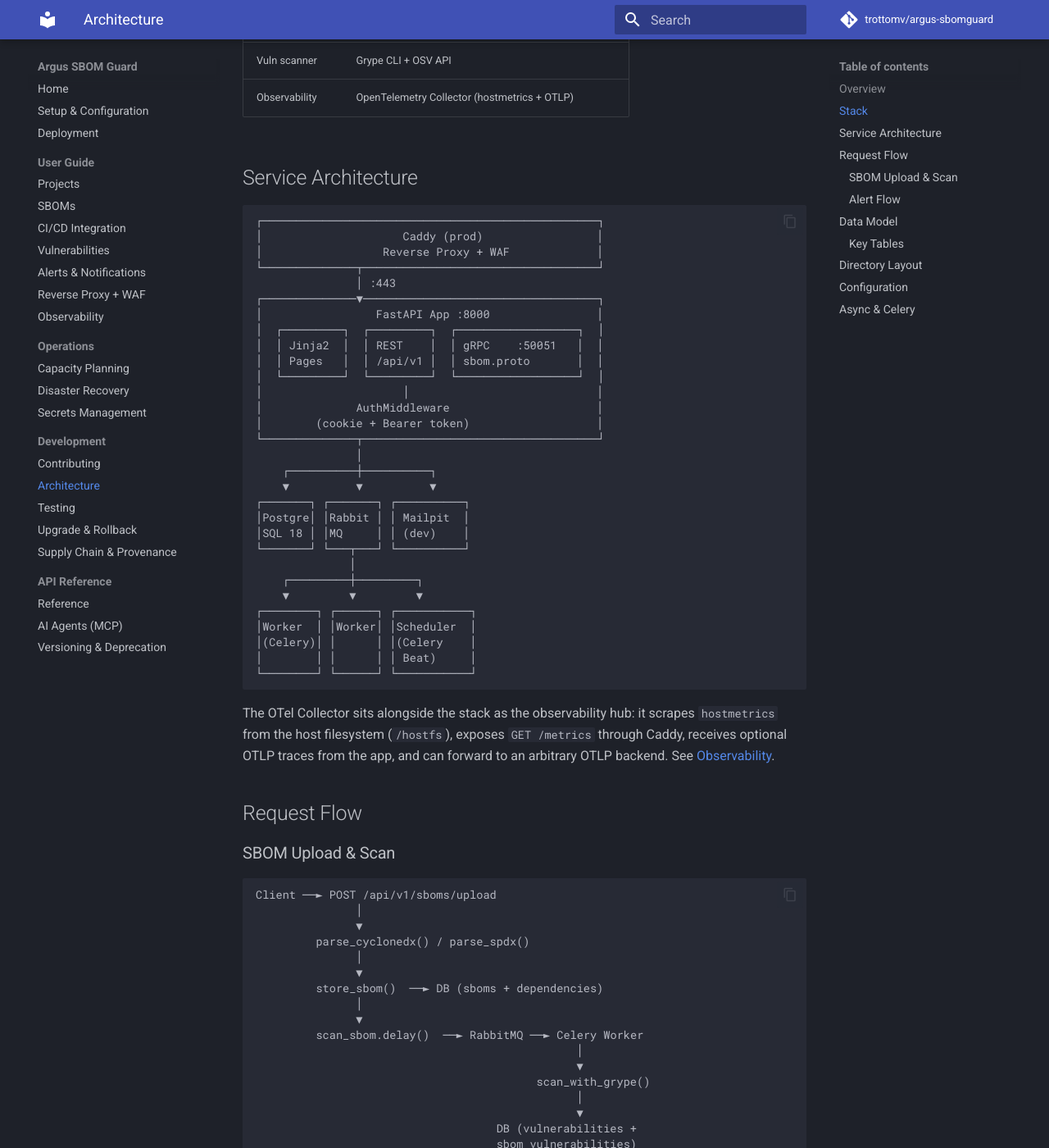
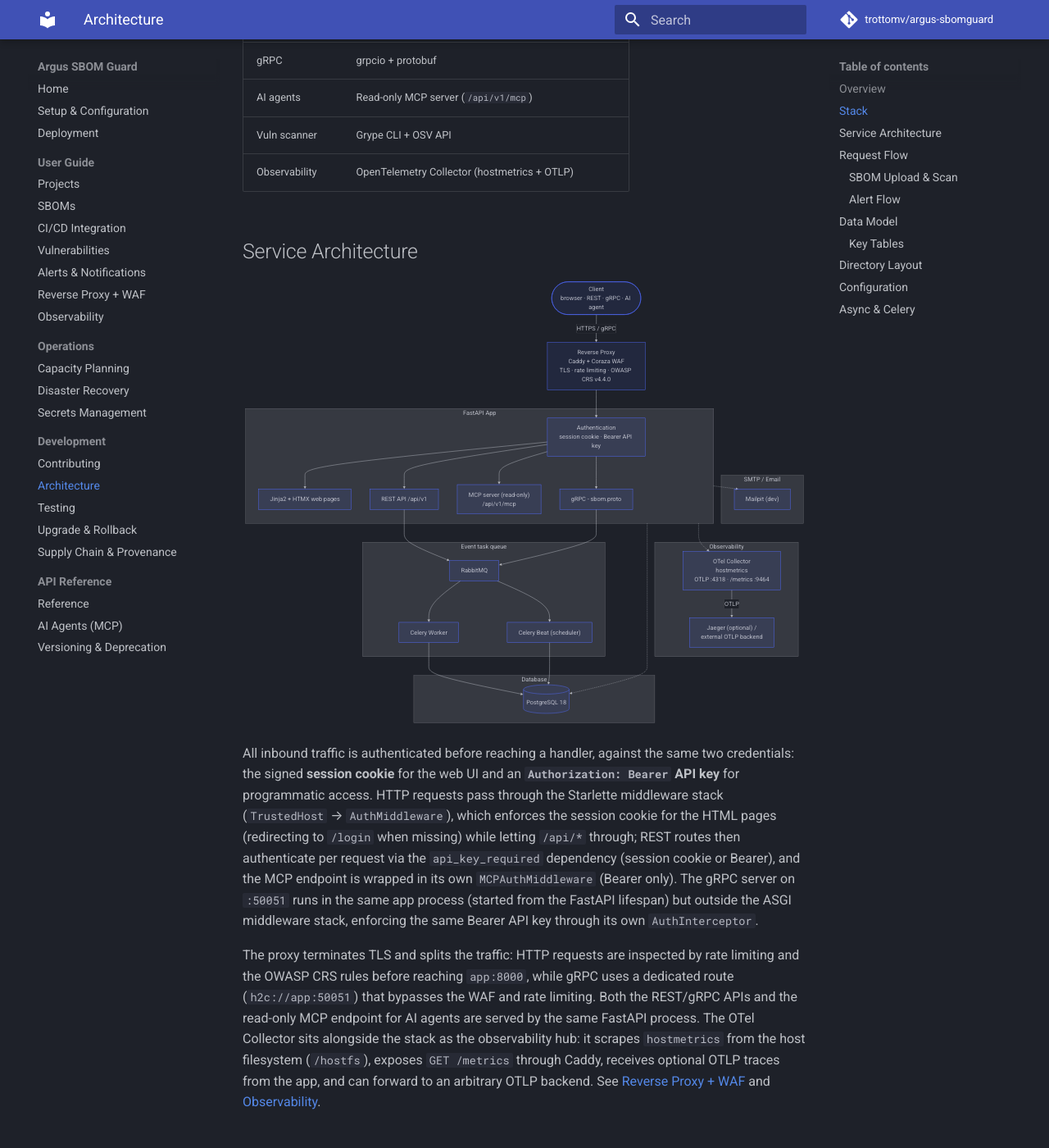
Before and after one commit to trottomv/argus-sbomguard, an MkDocs documentation site: the page built from docs/development/architecture.md, in a window 1280 px wide and 1400 px high, scrolled down 731 px. Shown: the whole window at 82% size. Built offline with MkDocs 1.6.1 and Material for MkDocs 9.7.7, drawn with Linux system fonts in a browser that asks for light colours; comment, search, counter and statistics services are not loaded; the version menu is left out; some of the changed text lies outside the part shown.

Commit message:
docs: convert architecture diagram to Mermaid
Replace the fragile box-drawing service architecture diagram with a Mermaid
flowchart (Caddy + Coraza WAF, app with MCP/gRPC, messaging, database,
Observability and SMTP). Enable the Mermaid superfences fence in mkdocs.yml
and document the authentication flow in prose.

````diff
--- a/docs/development/architecture.md
+++ b/docs/development/architecture.md
@@ -10,6 +10,7 @@ Software Bill of Materials (SBOMs) and tracking vulnerabilities.
 | Component | Technology |
 |-----------|------------|
 | Web framework | FastAPI (uvicorn) |
+| Reverse proxy | Caddy + Coraza WAF (OWASP CRS v4.4.0) |
 | Database | PostgreSQL 18 |
 | DB driver | asyncpg (async) |
 | ORM | SQLAlchemy 2.0 (async session) |
@@ -17,48 +18,91 @@ Software Bill of Materials (SBOMs) and tracking vulnerabilities.
 | Frontend | HTMX + Jinja2 + Alpine.js + DaisyUI 5 + Tailwind CSS v4 |
 | Auth | Passwordless email login + signed cookies |
 | gRPC | grpcio + protobuf |
+| AI agents | Read-only MCP server (`/api/v1/mcp`) |
 | Vuln scanner | Grype CLI + OSV API |
 | Observability | OpenTelemetry Collector (hostmetrics + OTLP) |
 
 ## Service Architecture
 
-```
-┌──────────────────────────────────────────────────┐
-│                     Caddy (prod)                 │
-│                  Reverse Proxy + WAF             │
-└──────────────┬───────────────────────────────────┘
-               │ :443
-┌──────────────▼───────────────────────────────────┐
-│                 FastAPI App :8000                │
-│  ┌─────────┐  ┌─────────┐  ┌──────────────────┐  │
-│  │ Jinja2  │  │ REST    │  │ gRPC    :50051   │  │
-│  │ Pages   │  │ /api/v1 │  │ sbom.proto       │  │
-│  └─────────┘  └─────────┘  └──────────────────┘  │
-│                     │                            │
-│              AuthMiddleware                      │
-│        (cookie + Bearer token)                   │
-└──────────────┬───────────────────────────────────┘
-               │
-    ┌──────────┼──────────┐
-    ▼          ▼          ▼
-┌───────┐ ┌───────┐ ┌──────────┐
-│Postgre│ │Rabbit │ │ Mailpit  │
-│SQL 18 │ │MQ     │ │ (dev)    │
-└───────┘ └───┬───┘ └──────────┘
-              │
-    ┌─────────┼─────────┐
-    ▼         ▼         ▼
-┌────────┐ ┌──────┐ ┌───────────┐
-│Worker  │ │Worker│ │Scheduler  │
-│(Celery)│ │      │ │(Celery    │
-│        │ │      │ │ Beat)     │
-└────────┘ └──────┘ └───────────┘
+```mermaid
+flowchart TB
+    client(["Client<br/>browser · REST · gRPC · AI agent"])
+
+    proxy["Reverse Proxy<br/>Caddy + Coraza WAF<br/>TLS · rate limiting · OWASP CRS v4.4.0"]
+
+    subgraph observability["Observability"]
+        direction TB
+        otel["OTel Collector<br/>hostmetrics<br/>OTLP :4318 · /metrics :9464"]
+        jaeger["Jaeger (optional) / <br/>external OTLP backend"]
+        otel -->|OTLP| jaeger
+    end
+
+    subgraph smtp["SMTP / Email"]
+        direction TB
+        mail["Mailpit (dev)"]
+    end
+
+    subgraph app["FastAPI App"]
+        direction TB
+        auth["Authentication<br/>session cookie · Bearer API key"]
+        pages["Jinja2 + HTMX web pages"]
+        rest["REST API /api/v1"]
+        mcp["MCP server (read-only)<br/>/api/v1/mcp"]
+        grpc["gRPC - sbom.proto"]
+        auth --> pages
+        auth --> rest
+        auth --> mcp
+        auth --> grpc
+    end
+
+    subgraph messaging["Event task queue"]
+        mq["RabbitMQ"]
+        worker["Celery Worker"]
+        beat["Celery Beat (scheduler)"]
+        mq --> worker
+        mq --> beat
+    end
+
+    subgraph data["Database"]
+        pg[("PostgreSQL 18")]
+    end
+
+    client -->|"HTTPS / gRPC"| proxy
+    proxy --> auth
+
+    rest --> mq
+    grpc --> mq
+    worker --> pg
+    beat --> pg
+    app -.-> pg
+    app -.-> otel
+    app -.-> mail
+    mail ~~~ otel
+
 ```
 
-The OTel Collector sits alongside the stack as the observability hub: it scrapes
-`hostmetrics` from the host filesystem (`/hostfs`), exposes `GET /metrics`
-through Caddy, receives optional OTLP traces from the app, and can forward to an
-arbitrary OTLP backend. See [Observability](../guide/observability.md).
+All inbound traffic is authenticated before reaching a handler, against the same
+two credentials: the signed **session cookie** for the web UI and an
+**`Authorization: Bearer` API key** for programmatic access. HTTP requests pass
+through the Starlette middleware stack (`TrustedHost` → `AuthMiddleware`), which
+enforces the session cookie for the HTML pages (redirecting to `/login` when
+missing) while letting `/api/*` through; REST routes then authenticate per
+request via the `api_key_required` dependency (session cookie or Bearer), and the
+MCP endpoint is wrapped in its own `MCPAuthMiddleware` (Bearer only). The gRPC
+server on `:50051` runs in the same app process (started from the FastAPI
+lifespan) but outside the ASGI middleware stack, enforcing the same Bearer API
+key through its own `AuthInterceptor`.
+
+The proxy terminates TLS and splits the traffic: HTTP requests are inspected by
+rate limiting and the OWASP CRS rules before reaching `app:8000`, while gRPC uses
+a dedicated route (`h2c://app:50051`) that bypasses the WAF and rate limiting.
+Both the REST/gRPC APIs and the read-only MCP endpoint for AI agents are served
+by the same FastAPI process. The OTel Collector sits
+alongside the stack as the observability hub: it scrapes `hostmetrics` from the
+host filesystem (`/hostfs`), exposes `GET /metrics` through Caddy, receives
+optional OTLP traces from the app, and can forward to an arbitrary OTLP backend.
+See [Reverse Proxy + WAF](../guide/proxy.md) and
+[Observability](../guide/observability.md).
 
 ## Request Flow
 
--- a/mkdocs.yml
+++ b/mkdocs.yml
@@ -42,7 +42,11 @@ plugins:
 markdown_extensions:
   - pymdownx.highlight:
       anchor_linenums: true
-  - pymdownx.superfences
+  - pymdownx.superfences:
+      custom_fences:
+        - name: mermaid
+          class: mermaid
+          format: !!python/name:pymdownx.superfences.fence_code_format
   - pymdownx.inlinehilite
   - pymdownx.snippets:
       base_path:
````
